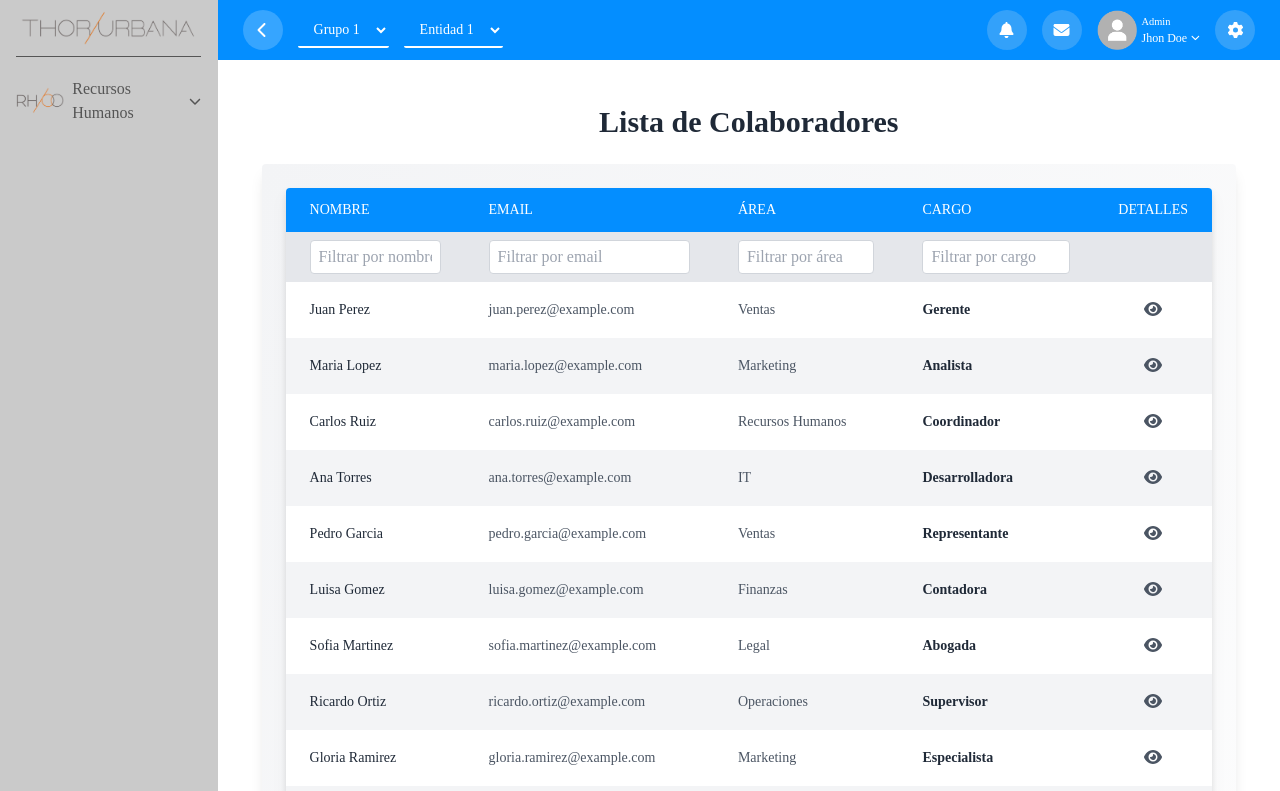
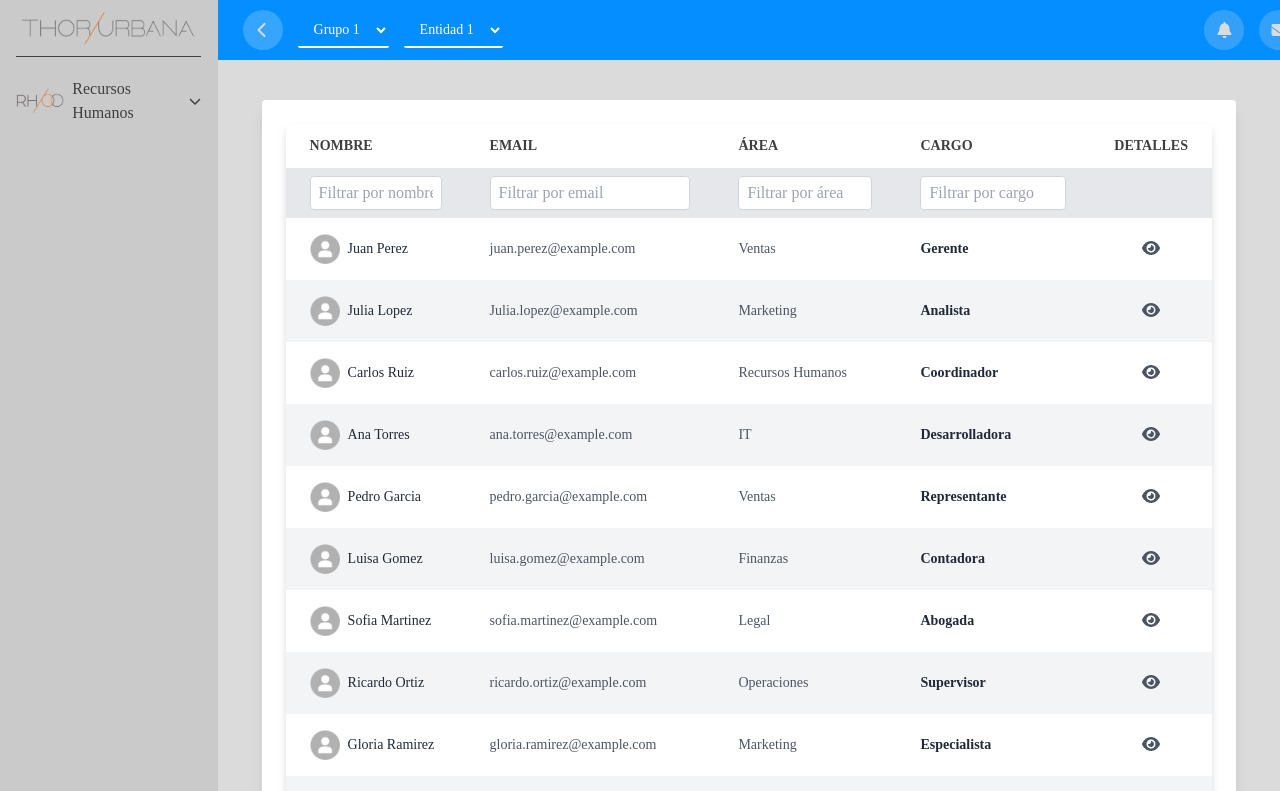
Before and after one commit to Spotynet/thor, a Next.js app: page /dashboard/recursos_humanos/reclutamiento/colaboradores in a window 1280 px wide. Shown: the top 791 px of the page. Built offline with nearby package versions, Linux system fonts and the light colour scheme.

Commit message:
table style updated

```diff
--- a/app/dashboard/layout.tsx
+++ b/app/dashboard/layout.tsx
@@ -14,7 +14,7 @@ const DashboardLayout = ({ children }: { children: React.ReactNode }) => {
       <Sidebar menuOpen={menuOpen} toogleMenu={toogleMenu} />
       <main className="flex-grow">
         <Header toogleMenu={toogleMenu} menuOpen={menuOpen} />
-        <div className="p-5">{children}</div>
+        <div className="p-5 mt-10">{children}</div>
       </main>
     </section>
   );
--- a/app/dashboard/recursos_humanos/reclutamiento/colaboradores/page.tsx
+++ b/app/dashboard/recursos_humanos/reclutamiento/colaboradores/page.tsx
@@ -2,6 +2,7 @@
 import React, { useState } from "react";
 import { FontAwesomeIcon } from "@fortawesome/react-fontawesome";
 import { faEye } from "@fortawesome/free-solid-svg-icons";
+import Image from "next/image";
 
 const fakePeople = [
   {
@@ -13,8 +14,8 @@ const fakePeople = [
   },
   {
     id: 2,
-    nombre: "Maria Lopez",
-    email: "maria.lopez@example.com",
+    nombre: "Julia Lopez",
+    email: "Julia.lopez@example.com",
     area: "Marketing",
     cargo: "Analista",
   },
@@ -181,7 +182,6 @@ const fakePeople = [
   },
 ];
 
-
 const ColaboradoresPage = () => {
   const [filters, setFilters] = useState({
     nombre: "",
@@ -206,27 +206,27 @@ const ColaboradoresPage = () => {
   );
 
   return (
-    <div className="p-6">
-      <h1 className="text-3xl font-extrabold text-gray-800 mb-6 text-center">
+    <div className="p-6 mt-4">
+      {/* <h1 className="text-3xl font-extrabold text-foreground mb-2 text-center">
         Lista de Colaboradores
-      </h1>
-      <div className="overflow-x-auto bg-gradient-to-br from-gray-100 to-white p-6 rounded shadow-lg">
+      </h1> */}
+      <div className="overflow-x-auto bg-white p-6 rounded shadow-lg">
         <table className="table-auto w-full border-collapse rounded overflow-hidden drop-shadow-lg">
           <thead>
-            <tr className="bg-primary text-white">
-              <th className="px-6 py-3 text-left text-sm font-medium uppercase">
+            <tr className="bg-white text-foreground ">
+              <th className="px-6 py-3 text-left text-sm font-semibold uppercase">
                 Nombre
               </th>
-              <th className="px-6 py-3 text-left text-sm font-medium uppercase">
+              <th className="px-6 py-3 text-left text-sm font-semibold uppercase">
                 Email
               </th>
-              <th className="px-6 py-3 text-left text-sm font-medium uppercase">
+              <th className="px-6 py-3 text-left text-sm font-semibold uppercase">
                 Área
               </th>
-              <th className="px-6 py-3 text-left text-sm font-medium uppercase">
+              <th className="px-6 py-3 text-left text-sm font-semibold uppercase">
                 Cargo
               </th>
-              <th className="px-6 py-3 text-center text-sm font-medium uppercase">
+              <th className="px-6 py-3 text-center text-sm font-semibold uppercase">
                 Detalles
               </th>
             </tr>
@@ -278,7 +278,13 @@ const ColaboradoresPage = () => {
                   index % 2 === 0 ? "bg-white" : "bg-gray-100"
                 } hover:bg-gray-200 transition-colors`}
               >
-                <td className="px-6 py-4 text-sm font-medium text-gray-800">
+                <td className="px-6 py-4 text-sm font-medium text-gray-800 flex items-center justify-start gap-2">
+                  <Image
+                    src={"/images/userIcon.png"}
+                    width={30}
+                    height={30}
+                    alt="ProfilePic"
+                  />
                   {person.nombre}
                 </td>
                 <td className="px-6 py-4 text-sm text-gray-600">
--- a/app/globals.scss
+++ b/app/globals.scss
@@ -3,8 +3,8 @@
 @tailwind utilities;
 
 :root {
-  --background: #ffffff;
-  --foreground: #555555;
+  --background: #dbdbdb;
+  --foreground: #3f3f3f;
   --primary: #048eff;
   --secondary: #cacaca;
 }
@@ -42,7 +42,10 @@ body {
 
 //HEADER
 #header {
+  position: fixed;
+  z-index: 1;
   width: 100%;
+  flex-grow: 1;
   height: auto;
   padding-block: 10px;
   background-color: var(--primary);
@@ -51,6 +54,7 @@ body {
   align-items: center;
   padding-inline: 25px;
   color: var(--background);
+  transition: width 0.5s ease-in-out;
 
   ul {
     list-style: none;
@@ -151,6 +155,7 @@ body {
 
 //BLOG
 #blog {
+  padding: 25px 15px;
   #zone1Wrapper {
     position: relative;
     width: 100%;
```
